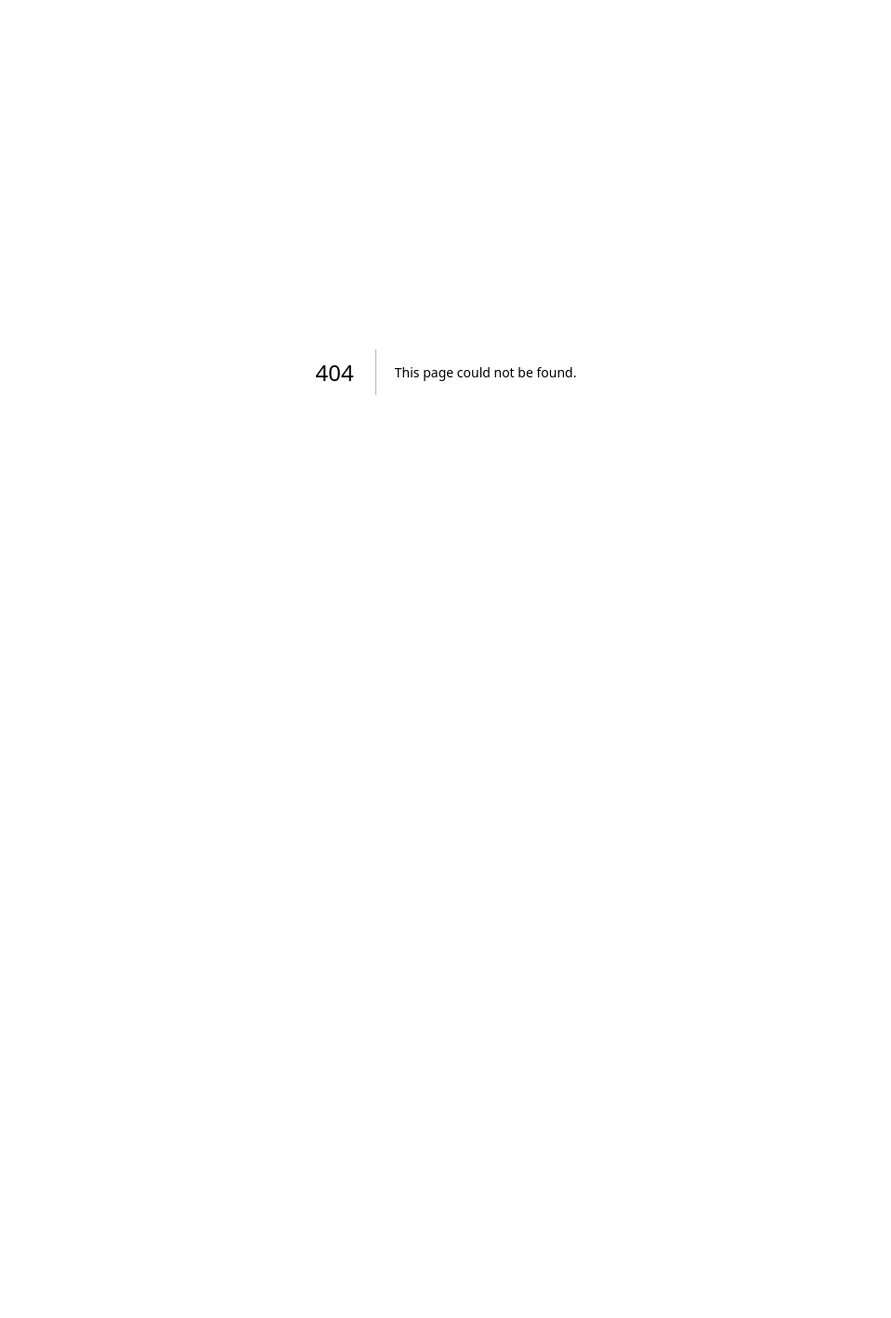
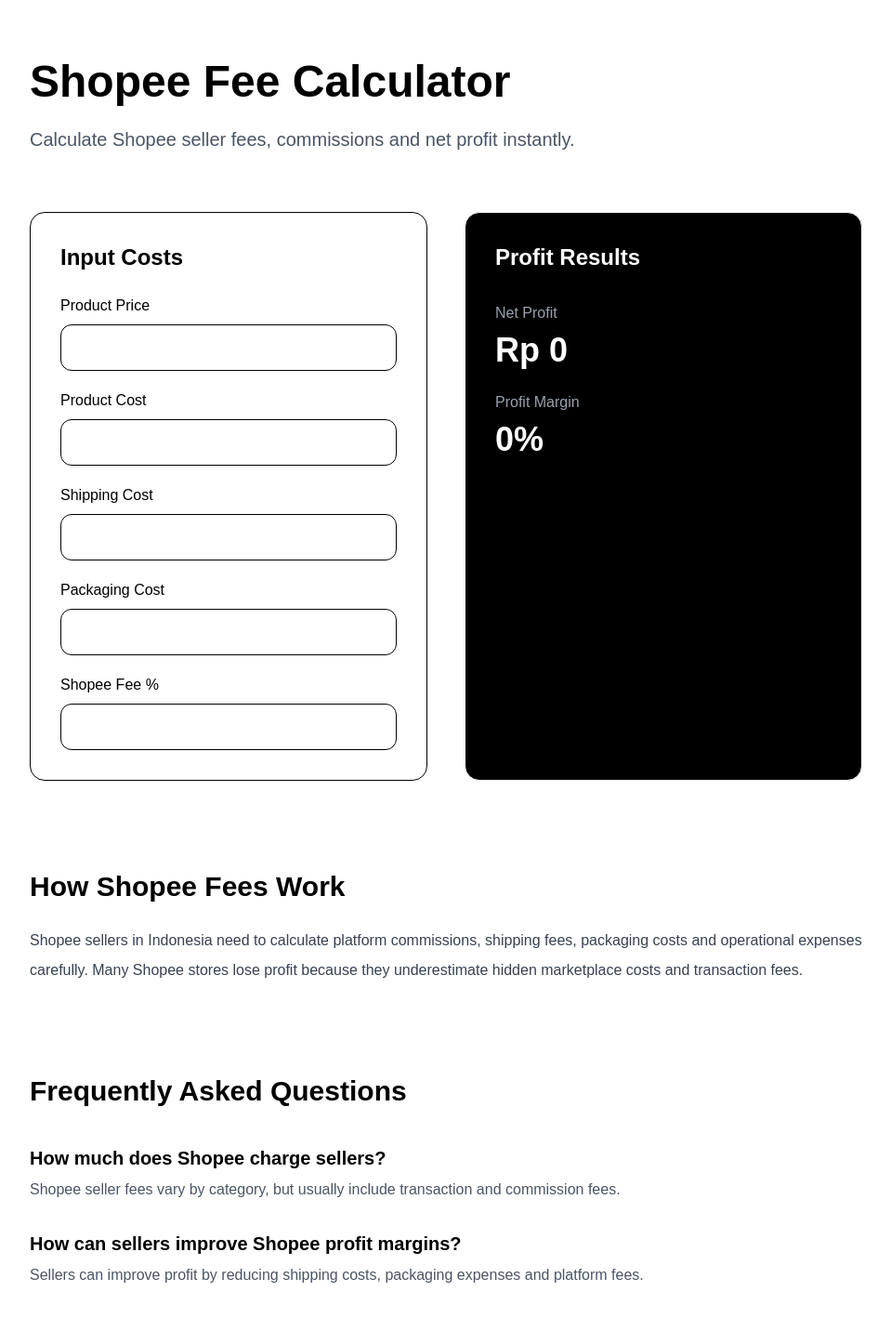
Before and after one commit to williamfeng0313/indo-seller-tools, a Next.js app: page /tools/shopee-fee-calculator in a window 1280 px wide. Before the commit this address had no page. Shown: the top 1418 px of the page at 93% size, without its empty margins (160-1119 px from the left). Before the commit the page ends 800 px from the top, so only its background shows below. Built offline with nearby package versions, Linux system fonts and the light colour scheme.

Commit message:
add SEO infrastructure

```diff
--- /dev/null
+++ b/app/tools/shopee-fee-calculator/page.tsx
@@ -0,0 +1,209 @@
+
+"use client";
+
+import { useState } from "react";
+
+export default function ShopeeFeeCalculator() {
+const [price, setPrice] = useState(0);
+const [productCost, setProductCost] = useState(0);
+const [shippingCost, setShippingCost] = useState(0);
+const [packagingCost, setPackagingCost] = useState(0);
+const [feePercent, setFeePercent] = useState(0);
+
+const shopeeFee = (price * feePercent) / 100;
+
+const totalCost =
+  productCost +
+  shippingCost +
+  packagingCost +
+  shopeeFee;
+
+const profit = price - totalCost;
+
+const margin =
+  price > 0 ? ((profit / price) * 100).toFixed(1) : 0;
+
+
+
+  return (
+    <main className="min-h-screen bg-white text-black px-6 py-16">
+
+      {/* Hero */}
+      <section className="max-w-4xl mx-auto">
+
+        <h1 className="text-5xl font-bold">
+          Shopee Fee Calculator
+        </h1>
+
+        <p className="mt-6 text-xl text-gray-600">
+          Calculate Shopee seller fees,
+          commissions and net profit instantly.
+        </p>
+
+      </section>
+
+      {/* Calculator */}
+      <section className="max-w-4xl mx-auto mt-16 grid md:grid-cols-2 gap-10">
+
+        {/* Inputs */}
+        <div className="border rounded-2xl p-8">
+
+          <h2 className="text-2xl font-semibold mb-6">
+            Input Costs
+          </h2>
+
+
+<div className="space-y-5">
+
+  <div>
+    <label className="block mb-2 font-medium">
+      Product Price
+    </label>
+
+    <input
+      type="number"
+      className="w-full border rounded-xl px-4 py-3"
+      onChange={(e) => setPrice(Number(e.target.value))}
+    />
+  </div>
+
+  <div>
+    <label className="block mb-2 font-medium">
+      Product Cost
+    </label>
+
+    <input
+      type="number"
+      className="w-full border rounded-xl px-4 py-3"
+      onChange={(e) => setProductCost(Number(e.target.value))}
+    />
+  </div>
+
+  <div>
+    <label className="block mb-2 font-medium">
+      Shipping Cost
+    </label>
+
+    <input
+      type="number"
+      className="w-full border rounded-xl px-4 py-3"
+      onChange={(e) => setShippingCost(Number(e.target.value))}
+    />
+  </div>
+
+  <div>
+    <label className="block mb-2 font-medium">
+      Packaging Cost
+    </label>
+
+    <input
+      type="number"
+      className="w-full border rounded-xl px-4 py-3"
+      onChange={(e) => setPackagingCost(Number(e.target.value))}
+    />
+  </div>
+
+  <div>
+    <label className="block mb-2 font-medium">
+      Shopee Fee %
+    </label>
+
+    <input
+      type="number"
+      className="w-full border rounded-xl px-4 py-3"
+      onChange={(e) => setFeePercent(Number(e.target.value))}
+    />
+  </div>
+
+</div>
+
+</div>
+        {/* Results */}
+        <div className="border rounded-2xl p-8 bg-black text-white">
+
+          <h2 className="text-2xl font-semibold mb-8">
+            Profit Results
+          </h2>
+
+          <div className="space-y-6">
+
+            <div>
+              <p className="text-gray-400">
+                Net Profit
+              </p>
+
+              <h3 className="text-4xl font-bold mt-2">
+                Rp {profit}
+              </h3>
+            </div>
+
+            <div>
+              <p className="text-gray-400">
+                Profit Margin
+              </p>
+
+              <h3 className="text-4xl font-bold mt-2">
+                {margin}%
+              </h3>
+            </div>
+
+          </div>
+        </div>
+
+      </section>
+
+      {/* SEO Content */}
+      <section className="max-w-4xl mx-auto mt-24">
+
+        <h2 className="text-3xl font-bold">
+        How Shopee Fees Work
+        </h2>
+
+        <p className="mt-6 text-gray-700 leading-8">
+        Shopee sellers in Indonesia need to calculate
+        platform commissions, shipping fees, packaging
+        costs and operational expenses carefully.
+
+        Many Shopee stores lose profit because they
+        underestimate hidden marketplace costs and
+        transaction fees.
+        </p>
+
+      </section>
+
+      {/* FAQ */}
+      <section className="max-w-4xl mx-auto mt-24">
+
+        <h2 className="text-3xl font-bold">
+          Frequently Asked Questions
+        </h2>
+
+        <div className="mt-10 space-y-8">
+
+          <div>
+            <h3 className="text-xl font-semibold">
+            How much does Shopee charge sellers?
+            </h3>
+
+            <p className="mt-2 text-gray-600">
+            Shopee seller fees vary by category, but usually include transaction and commission fees.
+            </p>
+          </div>
+
+          <div>
+            <h3 className="text-xl font-semibold">
+            How can sellers improve Shopee profit margins?
+            </h3>
+
+            <p className="mt-2 text-gray-600">
+            Sellers can improve profit by reducing shipping costs, packaging expenses and platform fees.
+            </p>
+          </div>
+
+        </div>
+
+      </section>
+
+    </main>
+  );
+}
```
